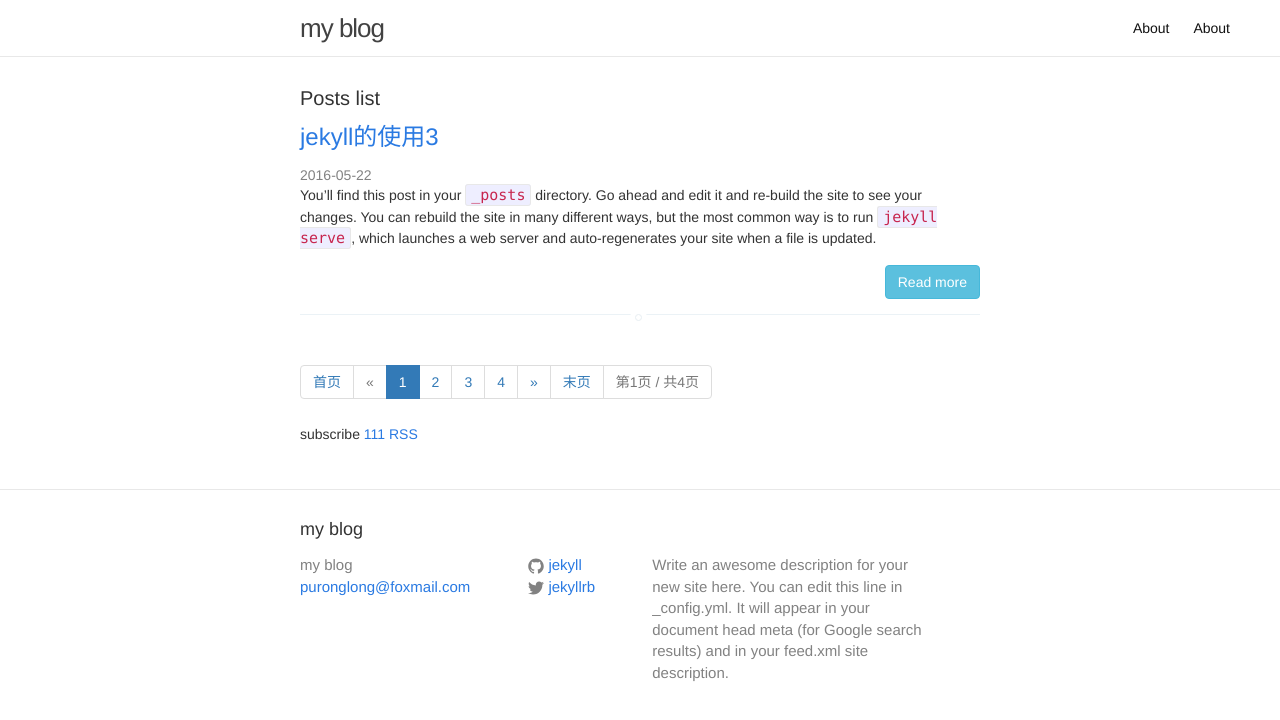
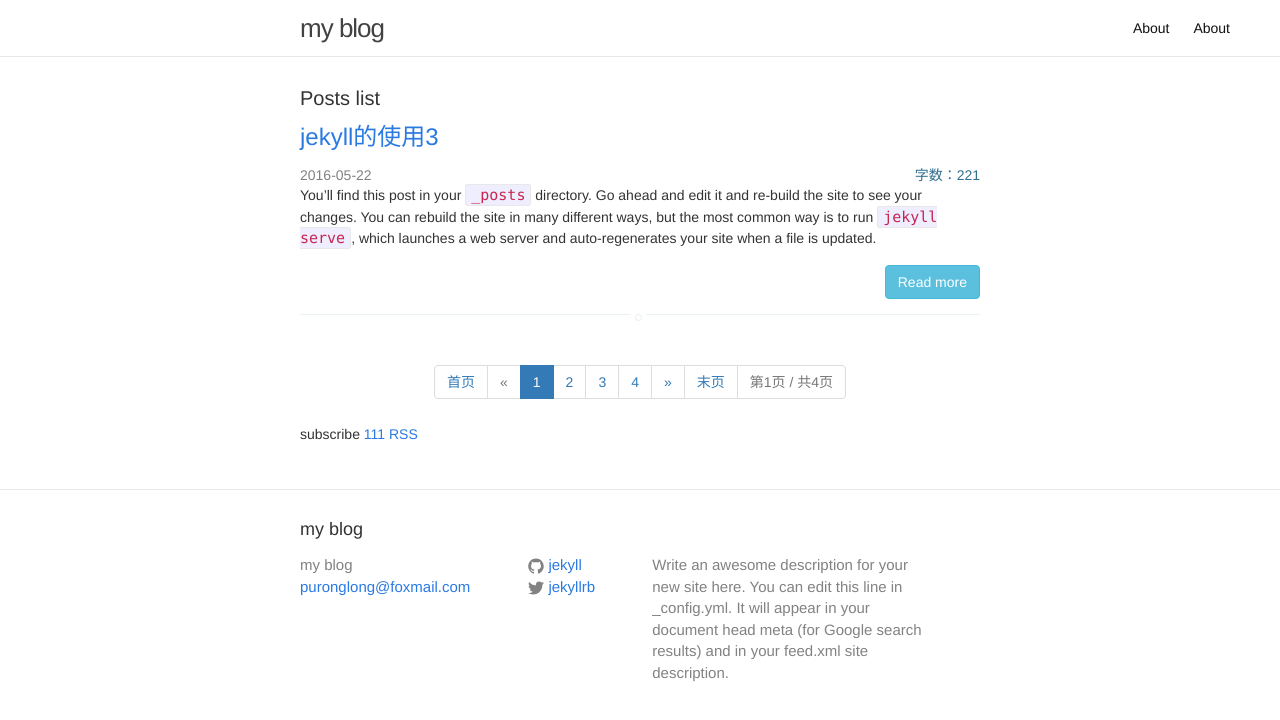
Before and after one commit to PuRonglong/jekyll-theme, a Jekyll site: the page built from index.html, in a window 1280 px wide. Shown: the top 720 px of the page. Built offline with Jekyll 4.4.1, drawn with Linux system fonts in a browser that asks for light colours; the list of posts is cut into pages by our own code.

Commit message:
add word statistical

```diff
--- a/index.html
+++ b/index.html
@@ -4,7 +4,7 @@ layout: default
 
 <div class="home">
 	<h1 class="page-heading">Posts list</h1>
-	<!-- site.posts一个按照时间倒序的所有 Posts 的清单。 -->
+	<!-- 文章列表，paginator.posts是每一个分页的文章 -->
 	<ul class="post-list">
 	{% for post in paginator.posts %}
 		<li>
@@ -12,6 +12,7 @@ layout: default
 				<a class="post-link" href="{{ post.url | prepend: site.baseurl }}">{{ post.title }}</a>
 			</h2>
 			<span class="post-meta">{{ post.date | date: "%Y-%m-%d" }}</span>
+			<span class="text-info pull-right">字数：{{ page.content | number_of_words }}</span>
 			{% if post.content contains '<!-- more -->' %}
 				{{ post.content | split:'<!-- more -->' | first %}}
 				<p class="readmore-p"><a class="btn btn-info" href="{{ post.url }}">Read more</a></p>
@@ -23,6 +24,7 @@ layout: default
 	</ul>
 
 	<!-- 分页链接 -->
+	<div class="text-center">
 		<ul class="pagination">
 	        <li>
 	            <a href="/">
@@ -73,6 +75,7 @@ layout: default
 	            <span>第{{paginator.page}}页 / 共{{paginator.total_pages}}页</span>
 	        </li>
 		</ul>
+	</div>
 
 	<p class="rss-subscribe">subscribe <a href="{{ "/feed.xml" | prepend: site.baseurl }}">111 RSS</a></p>
 
```
Lines whose indentation alone changed are shown as unchanged.
